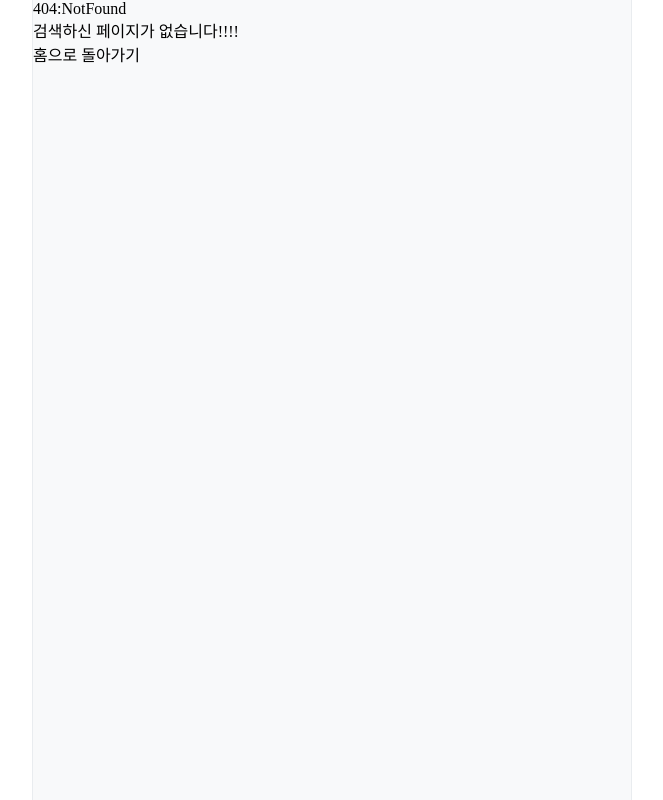
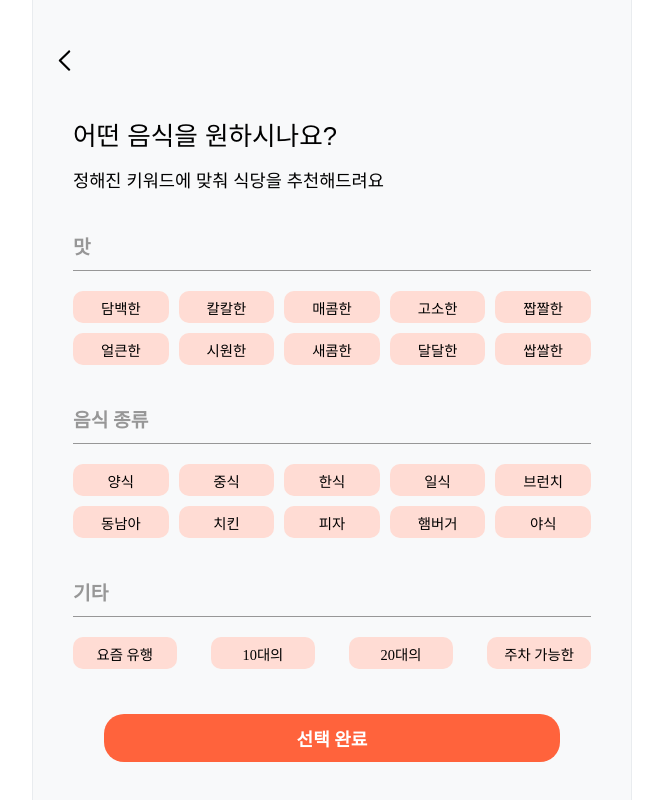
Before and after one commit to EntryCNS/eati-web, a React (Create React App) app: page /select-keyword in a window 1280 px wide. Before the commit this address had no page. Shown: the whole page, without its empty margins (308-971 px from the left). Built offline with nearby package versions, Linux system fonts and the light colour scheme; a web font is replaced by a local one.

Commit message:
docs:router 문서 조정

```diff
--- a/src/components/common/style.js
+++ b/src/components/common/style.js
@@ -11,6 +11,7 @@ export const SelectButton = styled.button`
   font-size: 18px;
   font-weight: bold;
   cursor: pointer;
+  margin-bottom: 20px;
 `
 
 export const SelectButtonContainer = styled.div`
--- a/src/pages/Main/index.jsx
+++ b/src/pages/Main/index.jsx
@@ -3,7 +3,7 @@ import * as S from './style';
 
 const Main = () => {
   return (
-    <div></div>
+    <div>main</div>
   )
 }
 
--- a/src/pages/SelectKeyword/index.jsx
+++ b/src/pages/SelectKeyword/index.jsx
@@ -3,8 +3,9 @@ import * as S from "./style";
 import backbutton from "../../asset/back.svg";
 import { useNavigate } from "react-router-dom";
 import {FLAVOR} from '../../constants/keyword/flavor';
-import {KIND} from '../../constants/keyword/kind'
-import {OTHERS} from '../../constants/keyword/others'
+import {KIND} from '../../constants/keyword/kind';
+import {OTHERS} from '../../constants/keyword/others';
+import Button from '../../components/common'
 
 const SelectKeyword = () => {
   const navigate = useNavigate();
@@ -13,9 +14,7 @@ const SelectKeyword = () => {
     navigate("/");
   }
 
-  function handleSelectButton() {
-    navigate("/CreatingGroup");
-  }
+
 
   return (
     <div>
@@ -80,6 +79,7 @@ const SelectKeyword = () => {
           }
         </S.KeywordButtonContainer>
       </div>
+      <Button/>
     </div>
   );
 };
--- a/src/pages/SelectKeyword/style.js
+++ b/src/pages/SelectKeyword/style.js
@@ -26,23 +26,29 @@ export const Keyword = styled.div`
   color: #979797;
   font-weight: bold;
 `
+
 export const KeywordButton = styled.button`
+  flex: 1 1 calc(20% - 10px); /* 부모 컨테이너의 20% 너비에서 간격 제외 */
+  max-width: 20%; /* 최대 너비 20% */
+  height: 4vh;
+  border: none;
   border-radius: 10px;
-  width: 6vw;
-  height: 5vh;
-  border: none;
   font-size: 0.9em;
   background-color: ${(props) => (props.isClicked ? "#FF491B" : "#FFDCD4")};
   cursor: pointer;
+  text-align: center;
   &:hover {
-    transform:scale(1.03,1.03);
+    transform: scale(1.03, 1.03);
   }
-`
+`;
+
 
 export const KeywordButtonContainer = styled.div`
   display: flex;
-  justify-content: center;
-  flex-wrap: wrap;
-  gap: 20px;
+  justify-content: space-between; /* 버튼 간 간격 자동 조정 */
+  flex-wrap: wrap; /* 줄바꿈 허용 */
+  gap: 10px; /* 버튼 간 간격 */
   margin-top: 20px;
-`
+  padding-left: 40px;
+  padding-right: 40px;
+`;
--- a/src/router.jsx
+++ b/src/router.jsx
@@ -12,8 +12,8 @@ const Router = () => {
         {/* <Route path='/' element={<App />} /> */}
         <Route path='/' element={<Main />} />
         <Route path='*' element={<NotFound />} />
-        <Route path='/SelectKeyword' element={<SelectKeyword/>}/>
-        <Route path='/CreatingGroup' element={<CreatingGroup/>}/>
+        <Route path='/select-keyword' element={<SelectKeyword/>}/>
+        <Route path='/creating-group' element={<CreatingGroup/>}/>
       </Routes>
     </AppRouter>
   );
```
